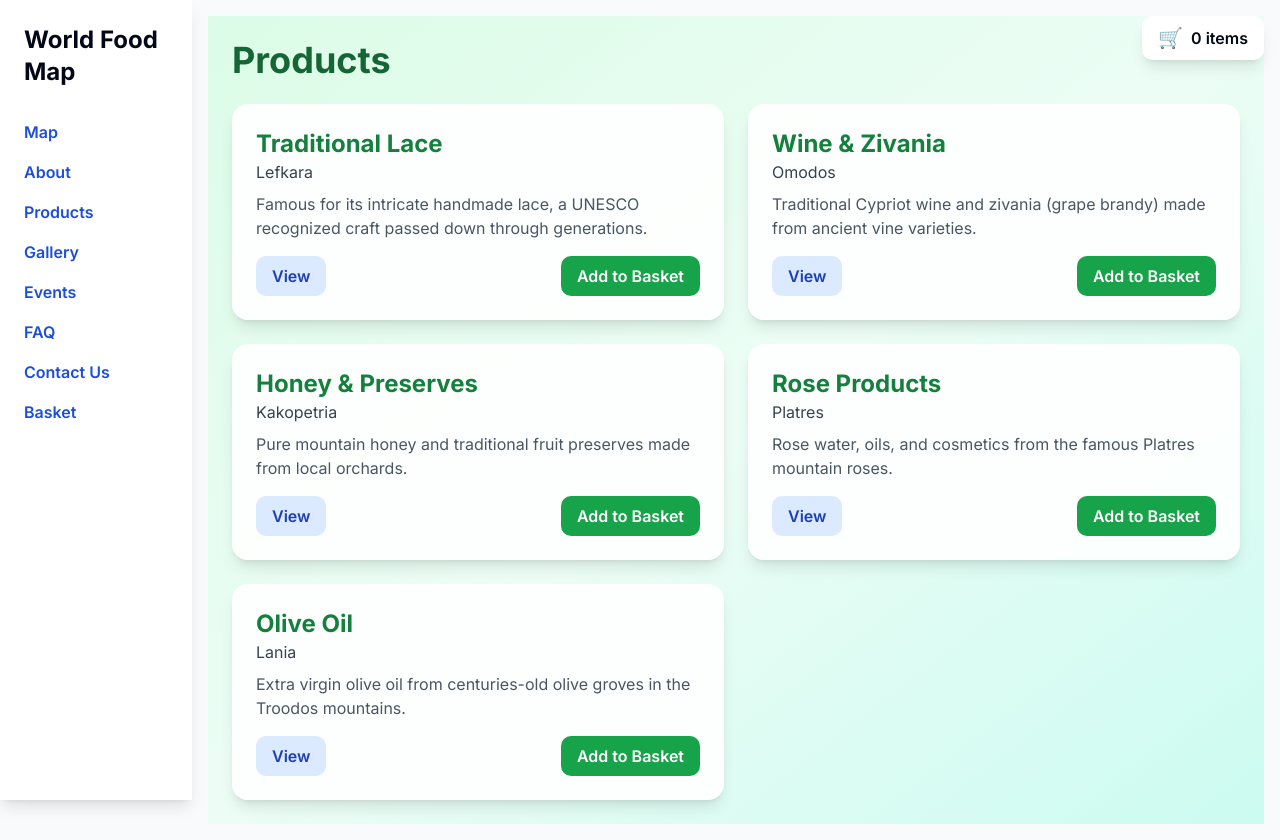
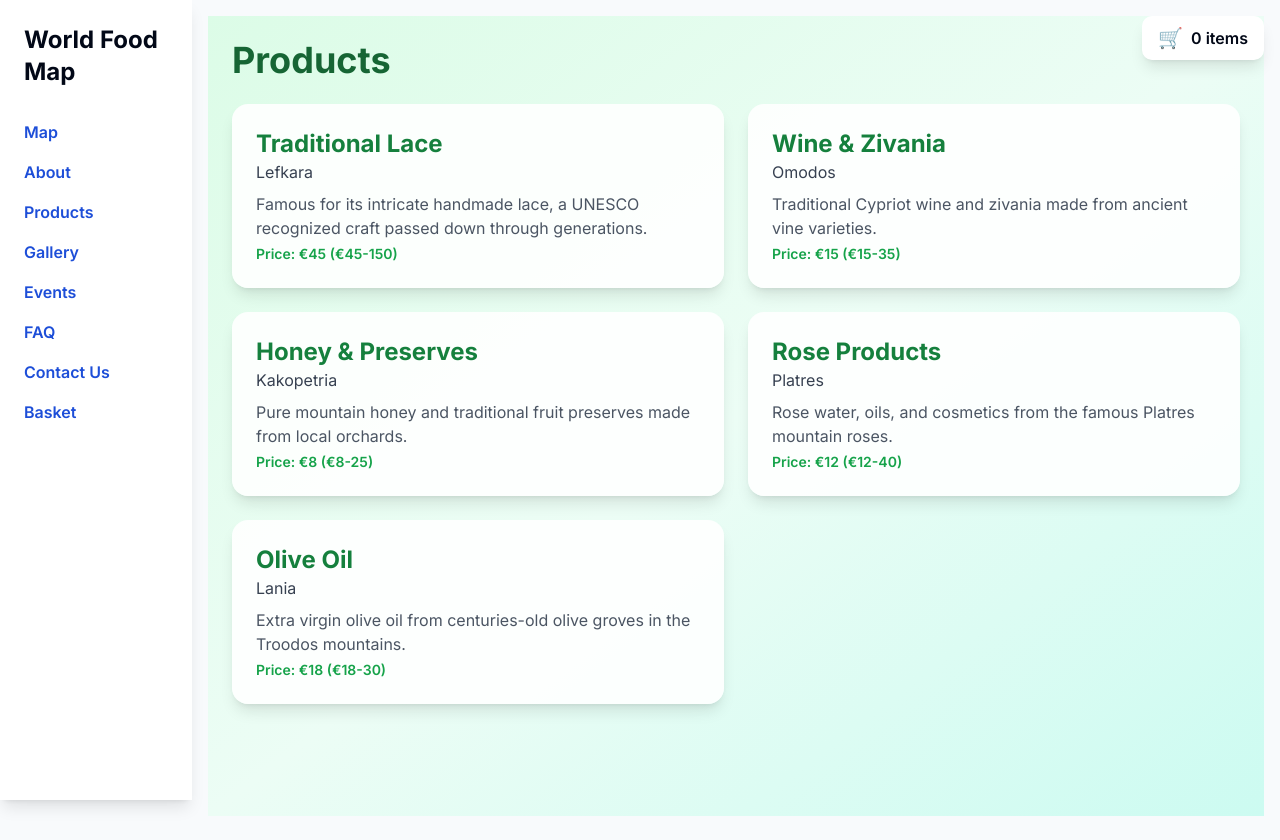
Before and after one commit to alexischry123x/WorldFoodByMap, a React (Vite) app: page /products in a window 1280 px wide. Built offline with nearby package versions, Linux system fonts and the light colour scheme.

Commit message:
Update Products.tsx

```diff
--- a/src/pages/Products.tsx
+++ b/src/pages/Products.tsx
@@ -1,53 +1,28 @@
+// src/pages/Products.tsx
 import React from "react";
+import { villageData } from "../components/villageData";
 import { Link } from "react-router-dom";
-import { villageData } from "../data/villageData";
-import { useCart } from "../components/CartContext";
 
 const Products: React.FC = () => {
-  const { addToCart } = useCart();
-
   return (
     <div className="min-h-screen p-6 bg-gradient-to-br from-green-100 via-emerald-50 to-teal-100">
       <div className="max-w-5xl mx-auto">
         <h1 className="text-4xl font-bold text-green-800 mb-6">Products</h1>
+
         <div className="grid md:grid-cols-2 gap-6">
           {Object.values(villageData).map((village) => (
-            <div
+            <Link
               key={village.id}
-              className="bg-white/90 p-6 rounded-2xl shadow-lg hover:scale-105 transition-transform flex flex-col justify-between"
+              to={`/village/${village.id}`}
+              className="bg-white/90 p-6 rounded-2xl shadow-lg hover:scale-105 transition-transform"
             >
-              {/* Product info */}
-              <div>
-                <h2 className="text-2xl font-bold text-green-700">
-                  {village.product}
-                </h2>
-                <p className="text-gray-700">{village.name}</p>
-                <p className="mt-2 text-gray-600">{village.description}</p>
-              </div>
-
-              {/* Buttons */}
-              <div className="mt-4 flex justify-between items-center">
-                <Link
-                  to={`/village/${village.id}`}
-                  className="px-4 py-2 rounded-lg bg-blue-100 text-blue-800 hover:bg-blue-200 font-semibold"
-                >
-                  View
-                </Link>
-
-                <button
-                  onClick={() =>
-                    addToCart({
-                      id: village.id,
-                      name: village.product,
-                      price: village.price ?? 0, // if you have price in data
-                    })
-                  }
-                  className="px-4 py-2 rounded-lg bg-green-600 text-white hover:bg-green-700 font-semibold"
-                >
-                  Add to Basket
-                </button>
-              </div>
-            </div>
+              <h2 className="text-2xl font-bold text-green-700">{village.product}</h2>
+              <p className="text-gray-700">{village.name}</p>
+              <p className="mt-2 text-gray-600">{village.description}</p>
+              <p className="mt-1 text-sm font-semibold text-green-600">
+                Price: €{village.priceValue} {village.price.includes('-') ? `(${village.price})` : ''}
+              </p>
+            </Link>
           ))}
         </div>
       </div>
```
